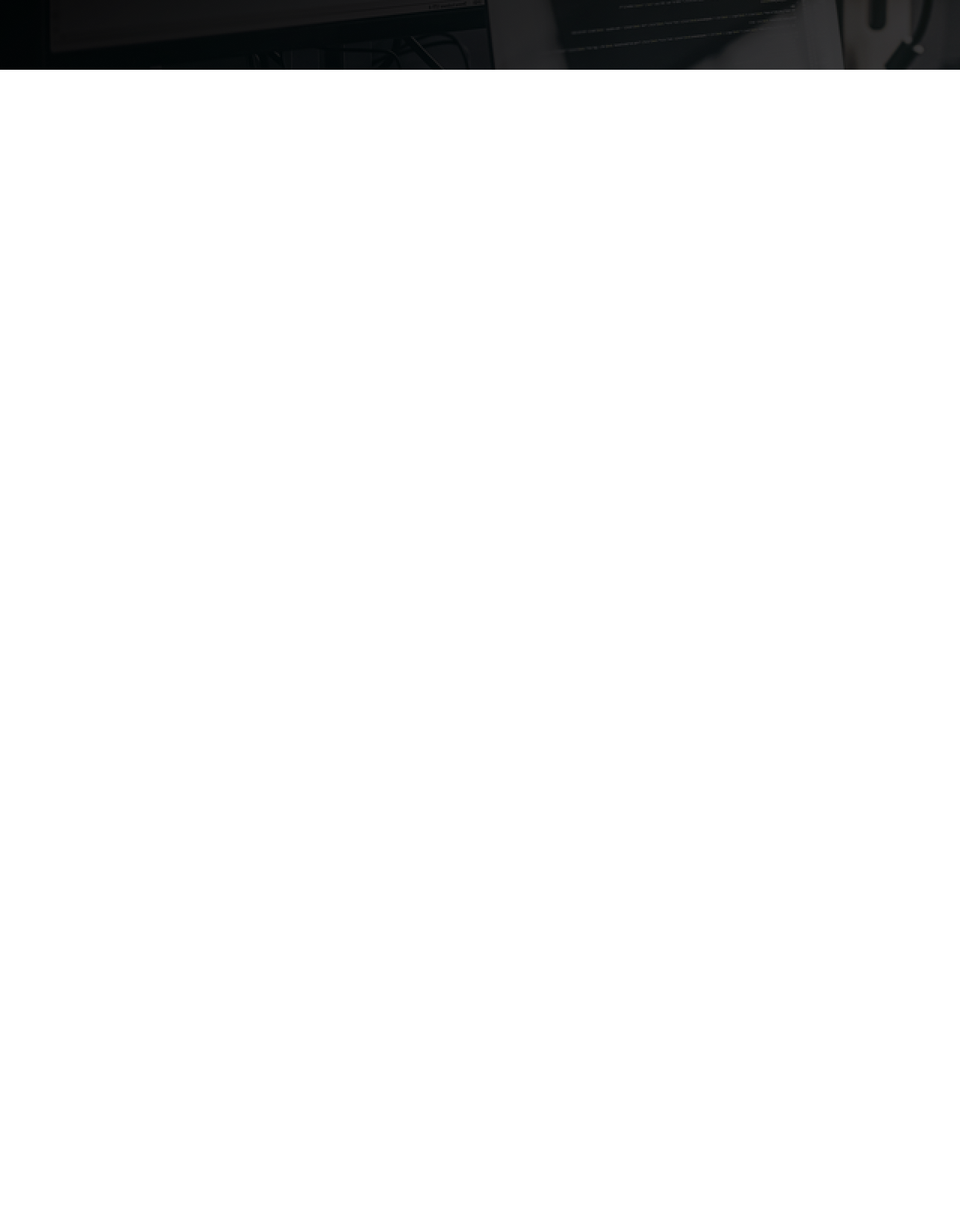
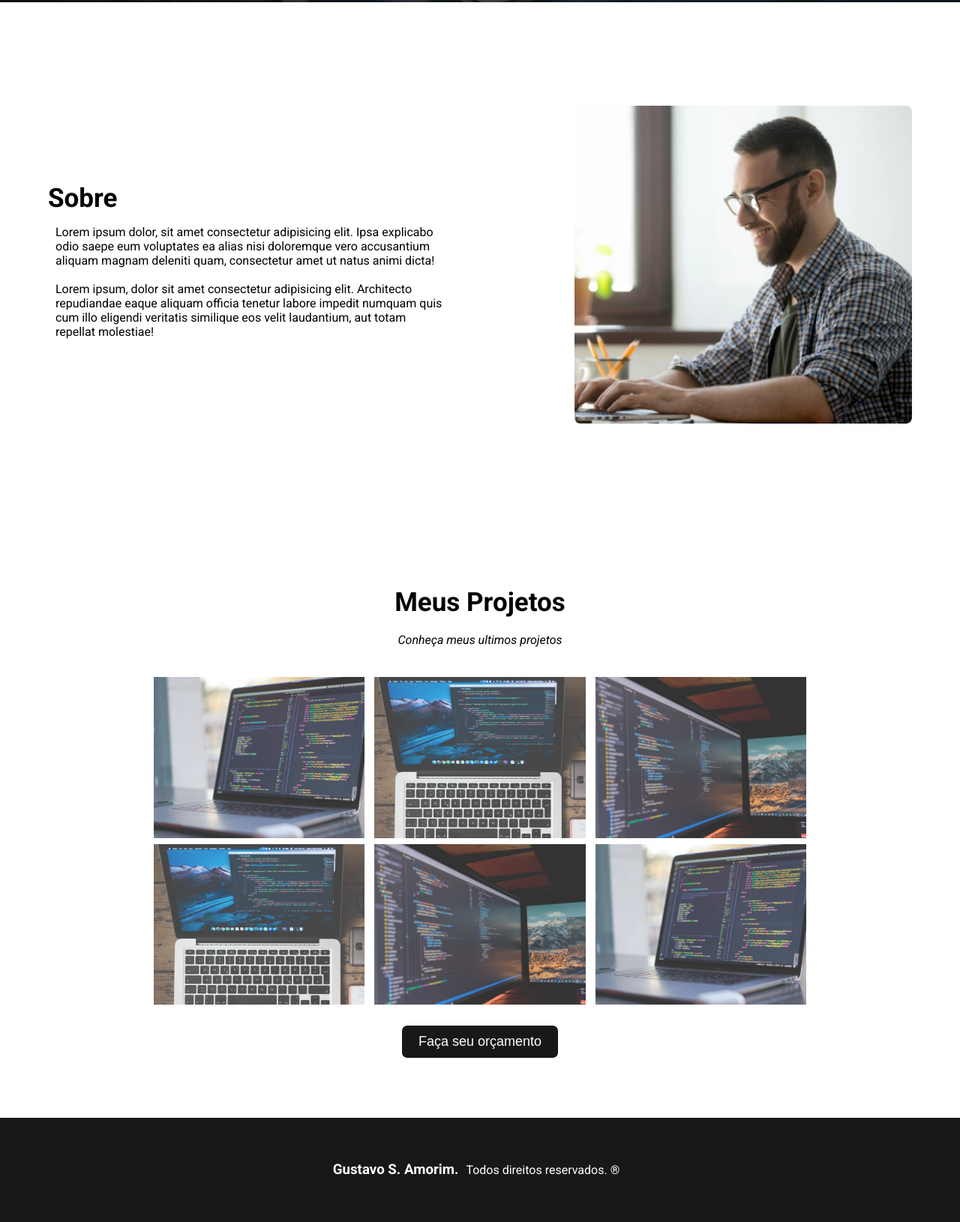
Before and after one commit to gamoriim/Portfolio-com-HTML-CSS, a plain HTML site: page index.html in a window 1280 px wide. Shown: the part 707-2337 px from the top of the page at 75% size. Before the commit the page ends 800 px from the top, so only its background shows below. Drawn offline with Linux system fonts and the light colour scheme.

Commit message:
Feat: adiciona seções sobre, projetos e footer ao portfólio

```diff
--- a/index.html
+++ b/index.html
@@ -30,6 +30,37 @@
                 </a>
             </div>
         </section>
+
+        <section class="about">
+            <div class="second-container">
+                <h2>Sobre</h2>
+                <p>Lorem ipsum dolor, sit amet consectetur adipisicing elit. Ipsa explicabo odio saepe eum voluptates ea alias nisi doloremque vero accusantium aliquam magnam deleniti quam, consectetur amet ut natus animi dicta!<br><br>
+                Lorem ipsum, dolor sit amet consectetur adipisicing elit. Architecto repudiandae eaque aliquam officia tenetur labore impedit numquam quis cum illo eligendi veritatis similique eos velit laudantium, aut totam repellat molestiae!</p>
+            </div>
+            <img src="images/foto-pc.png" alt="Homem com pc">
+        </section>
+
+        <section class="projects">
+                <h2>Meus Projetos</h2>
+                <p>Conheça meus ultimos projetos</p>
+            <div class="project-list">
+                <img src="images/projeto1.png" alt="meu projeto 1">
+                <img src="images/projeto2.png" alt="meu projeto 2">
+                <img src="images/projeto3.png" alt="meu projeto 3">
+            </div>
+            <div class="project-list">
+                <img src="images/projeto2.png" alt="meu projeto 4">
+                <img src="images/projeto3.png" alt="meu projeto 5">
+                <img src="images/projeto1.png" alt="meu projeto 6">
+            </div>
+
+            <button id="button">Faça seu orçamento</button>
+        </section>
+
+        <footer class="footer">
+            <h3>Gustavo S. Amorim.</h3>
+            <p>Todos direitos reservados. ®</p>
+        </footer>
     </main>
 </body>
 </html>
--- a/style.css
+++ b/style.css
@@ -25,6 +25,8 @@ body {
     width: 100%;
     display: flex;
     justify-content: flex-end;
+    position: fixed;
+    z-index: 1000;
 }
 
 .nav-list {
@@ -40,6 +42,7 @@ body {
     background-color: #000;
     height: calc(100vh - 90px);
     background-image: url("images/programador.png");
+    background-size: cover;
     display: flex;
     align-items: center;
     padding-left: 5%;
@@ -64,6 +67,7 @@ body {
     font-size: 15px;
     font-weight: bold;
     padding: 13px;
+    transition: 0.9s;
 }
 
 .first-section a > button:hover {
@@ -71,4 +75,115 @@ body {
     background-color: #10e;
     color: #fff;
     border: 1px solid #fff;
+    transform: scale(1.1);
 }
+
+/* PARTE SOBRE */
+
+.about {
+    height: 700px;
+    background-color: #fff;
+    width: 100%;
+    padding-left: 5%;
+    padding-right: 5%;
+    padding-top: 80px;
+    padding-bottom: 80px;
+    display: flex;
+    justify-content: space-between;
+    align-items: center;
+}
+
+.about img {
+    max-width: 450px;
+    border-radius: 8px;
+}
+
+.second-container {
+    max-width: 50%;
+    padding-right: 40px;
+}
+
+.second-container h2 {
+    font-size: 35px;
+    margin-bottom: 15px;
+}
+
+/* FIM SOBRE */
+
+/* INICIO PROJETOS */
+
+.projects {
+    width: 100%;
+    display: flex;
+    flex-direction: column;
+    align-items: center;
+    justify-content: center;
+    padding: 80px 0;
+}
+
+.projects h2 {
+    font-size: 35px;
+    margin-bottom: 10px;
+}
+
+.projects p {
+    margin-bottom: 40px;
+    font-style: italic;
+}
+
+.project-list {
+    width: 100%;
+    margin-bottom: 8px;
+    display: flex;
+    justify-content: center;
+    align-items: center;
+}
+
+.projects img {
+    width: 22%;
+    margin-left: 0.5%;
+    margin-right: 0.5%;
+    opacity: 0.8;
+    transition: 0.9s;
+}
+
+.projects img:hover {
+    opacity: 1;
+}
+
+#button {
+    margin-top: 20px;
+    background-color: #181818;
+    color: #fff;
+    padding: 11px 22px;
+    border: 0;
+    border-radius: 7px;
+    font-size: 18px;
+    transition: 0.9s;
+}
+
+#button:hover {
+    cursor: pointer;
+    background-color: #fff;
+    color: #181818;
+    transform: scale(1.1);
+    border: 2px solid #181818;
+}
+
+/* FIM PROJETOS */
+
+/* INICIO RODAPE */
+
+.footer {
+    background-color: #181818;
+    color: #fff;
+    text-align: center;
+    display: flex;
+    align-items: baseline;
+    justify-content: center;
+    padding: 50px 0;
+}
+
+.footer h2, p {
+    margin: 10px;
+}
```
Also changed, not shown: images/foto-pc.png (added).
